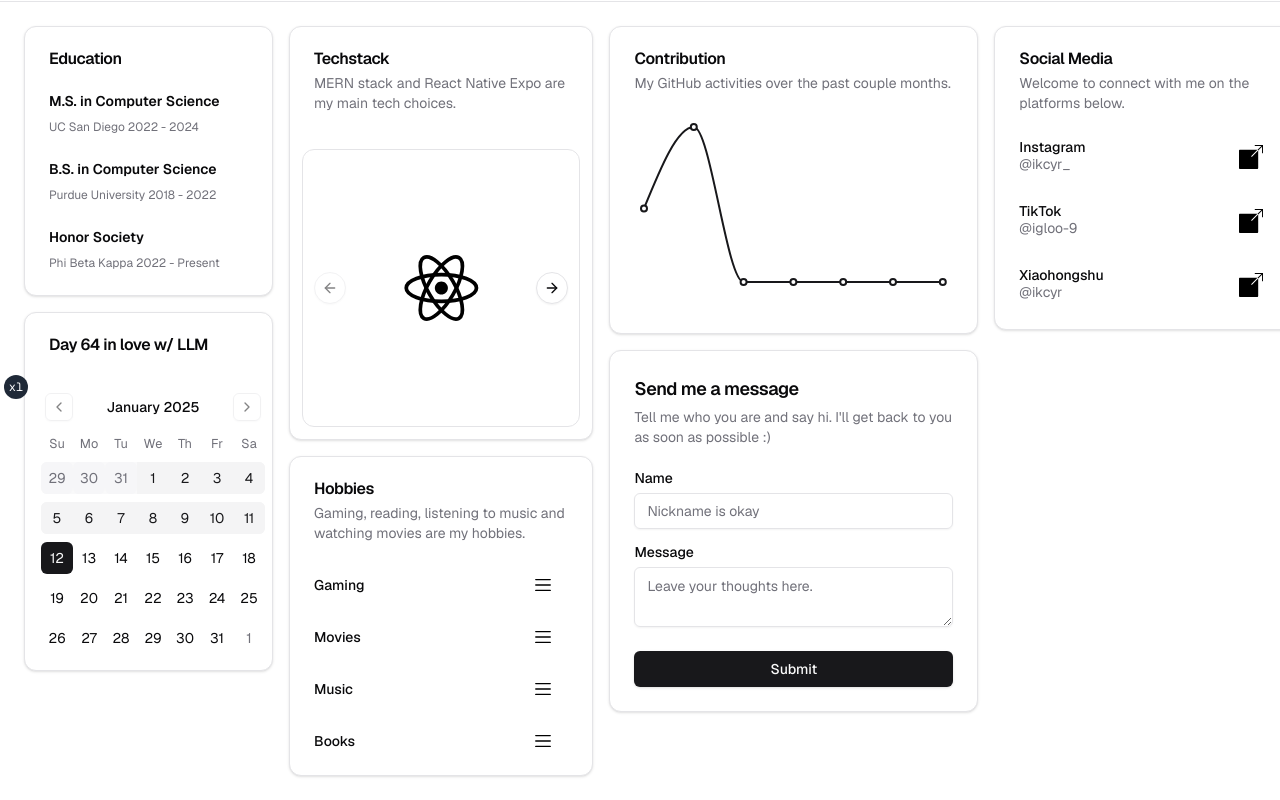
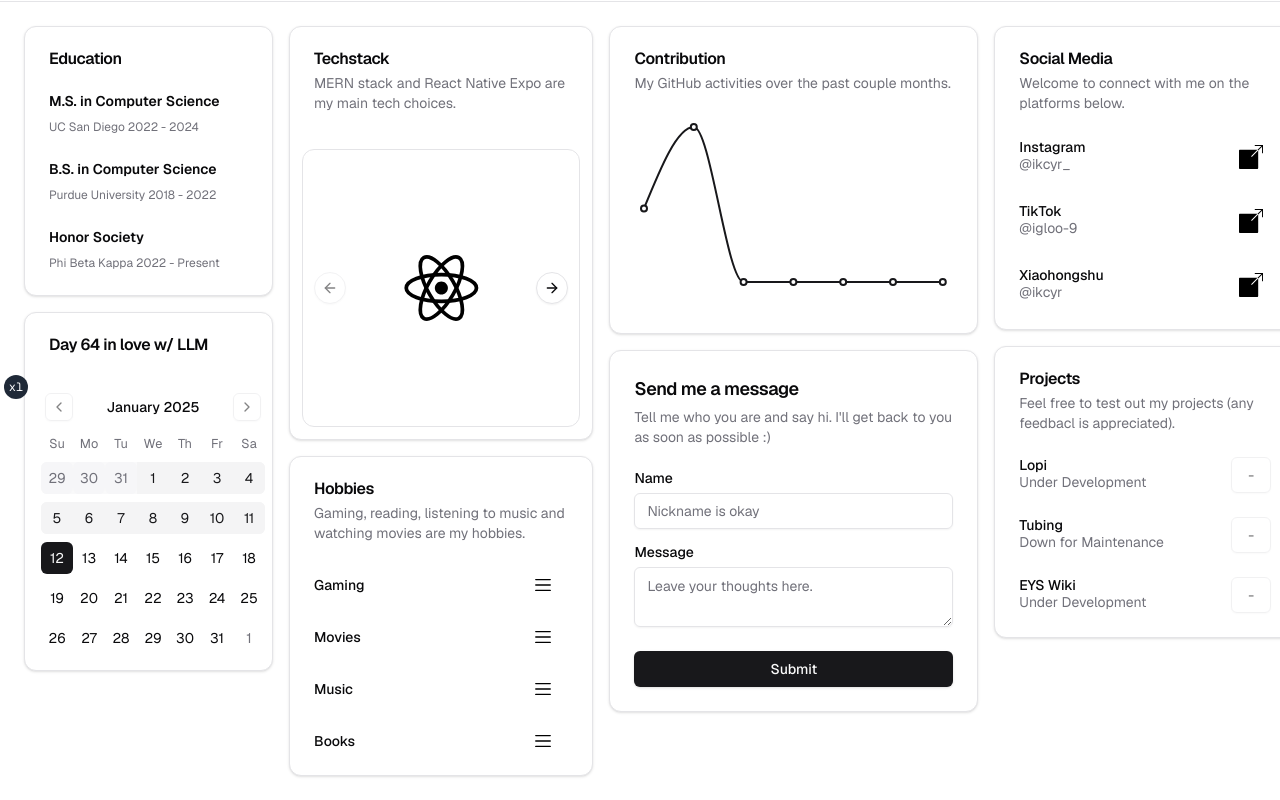
Before and after one commit to igloo-9/nihao-woshiricky, a Next.js app: page / in a window 1280 px wide. Shown: the part 397-1197 px from the top of the page. Built offline with nearby package versions, Linux system fonts and the light colour scheme.

Commit message:
feat: add cards for projects demo

```diff
--- a/components/cards/index.jsx
+++ b/components/cards/index.jsx
@@ -5,6 +5,7 @@ import { CardsCalendar } from '@/components/cards/calendar'
 import { CardsHobbies } from '@/components/cards/hobbies'
 import { CardsMetric } from '@/components/cards/contribution-metric'
 import { CardsMessaging } from '@/components/cards/messaging'
+import { CardsProjects } from '@/components/cards/projects'
 
 export function CardsDemo() {
   return (
@@ -35,6 +36,9 @@ export function CardsDemo() {
           </div>
           <div className="self-start">
             <CardsSocialMedia />
+            <div className="pt-3 sm:pt-2 xl:pt-4">
+              <CardsProjects />
+            </div>
           </div>
         </div>
       </div>
--- /dev/null
+++ b/components/cards/projects.jsx
@@ -0,0 +1,76 @@
+'use client'
+
+import { useEffect, useState } from 'react'
+import { useTheme } from 'next-themes'
+import Image from 'next/image'
+import Link from 'next/link'
+
+import { Button } from '@/components/ui/button'
+import {
+  Card,
+  CardContent,
+  CardDescription,
+  CardHeader,
+  CardTitle,
+} from '@/components/ui/card'
+
+export function CardsProjects() {
+  const { resolvedTheme } = useTheme()
+  const [mounted, setMounted] = useState(false)
+
+  useEffect(() => {
+    setMounted(true)
+  }, [])
+
+  if (!mounted) {
+    return null
+  }
+
+  return (
+    <Card>
+      <CardHeader>
+        <CardTitle>Projects</CardTitle>
+        <CardDescription>
+          Feel free to test out my projects (any feedbacl is appreciated).
+        </CardDescription>
+      </CardHeader>
+      <CardContent className="grid gap-6">
+        <div className="flex items-center justify-between space-x-4">
+          <div className="flex items-center space-x-4">
+            <div>
+              <p className="text-sm font-medium leading-none">Lopi</p>
+              <p className="text-sm text-muted-foreground">Under Development</p>
+            </div>
+          </div>
+          <Button variant="outline" disabled={true}>
+            -
+          </Button>
+        </div>
+        <div className="flex items-center justify-between space-x-4">
+          <div className="flex items-center space-x-4">
+            <div>
+              <p className="text-sm font-medium leading-none">Tubing</p>
+              <p className="text-sm text-muted-foreground">
+                Down for Maintenance
+              </p>
+            </div>
+          </div>
+          <Button variant="outline" disabled={true}>
+            -
+          </Button>
+        </div>
+        <div className="flex items-center justify-between space-x-4">
+          <div className="flex items-center space-x-4">
+            <div>
+              <p className="text-sm font-medium leading-none">EYS Wiki</p>
+              <p className="text-sm text-muted-foreground">Under Development</p>
+            </div>
+          </div>
+          <Button variant="outline" disabled={true}>
+            -
+          </Button>
+        </div>
+      </CardContent>
+    </Card>
+  )
+}
```
